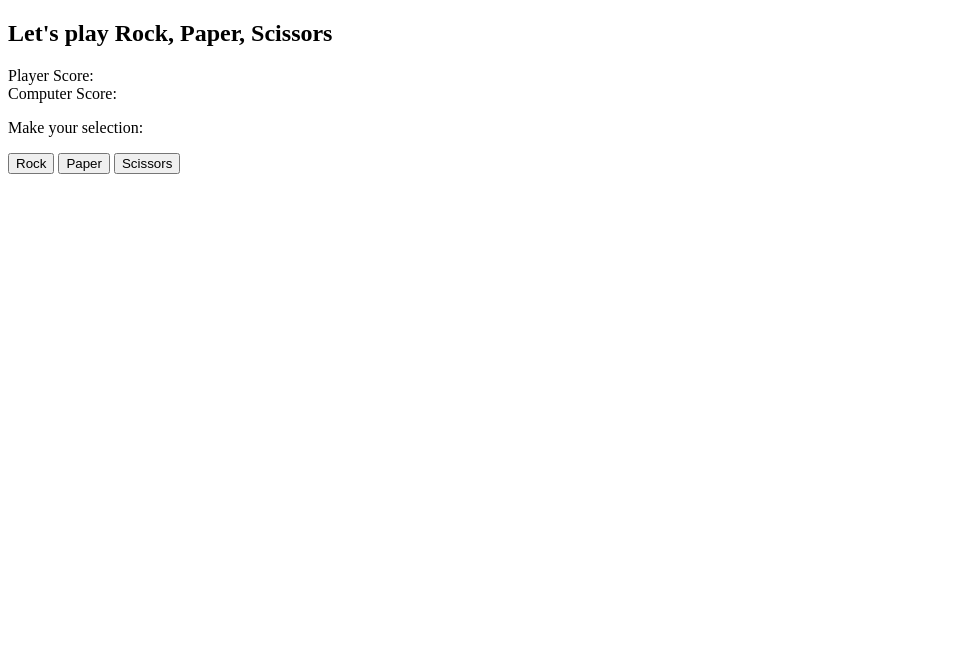
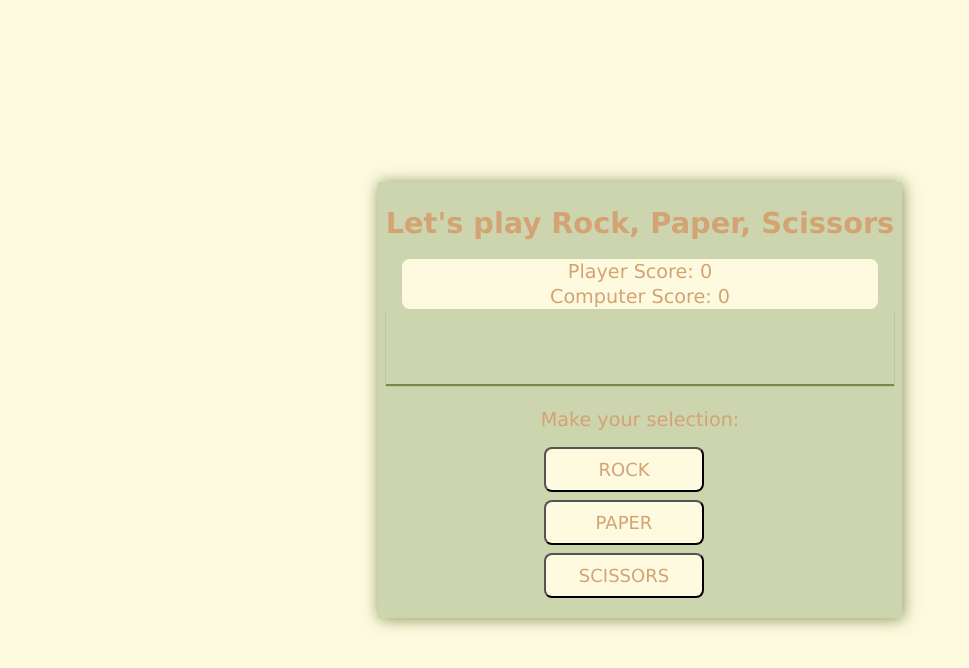
Before and after one commit to ninaxianson/rock-paper-scissor-console, a plain HTML site: page index.html in a window 1280 px wide. Shown: the whole page, without its empty margins (0-969 px from the left). Drawn offline with Linux system fonts and the light colour scheme.

Commit message:
update ui

```diff
--- a/index.html
+++ b/index.html
@@ -4,25 +4,29 @@
   <meta charset="UTF-8">
   <meta http-equiv="X-UA-Compatible" content="IE=edge">
   <meta name="viewport" content="width=device-width, initial-scale=1.0">
+  <link rel="stylesheet" href="styles.css">
   <title>Rock, Paper, Scissors Game</title>
   <script src="index.js" defer></script>
 </head>
 <body>
+  <div class="game-container">
   <section id="score-section">
     <h1>Let's play Rock, Paper, Scissors</h1>
     <div class="scores">
-      <div class="player-display">Player Score: <span class="player-score"></span></div>
-      <div class="computer-display">Computer Score: <span class="computer-score"></span></div>
+      <div class="player-display">Player Score: <span class="player-score score">0</span></div>
+      <div class="computer-display">Computer Score: <span class="computer-score score">0</span></div>
     </div>
-  </section>
-  <section id="player-choices">
-    <p>Make your selection:</p>
-    <button id="rock">Rock</button>
-    <button id="paper">Paper</button>
-    <button id="scissors">Scissors</button>
   </section>
   <section id="results">
     <div id="round-result"></div>
   </section>
+  <section id="player-choices">
+    <p>Make your selection:</p>
+    <button class="btn" id="rock">Rock</button>
+    <button class="btn" id="paper">Paper</button>
+    <button class="btn" id="scissors">Scissors</button>
+  </section>
+
+</div>
 </body>
 </html>
--- a/index.js
+++ b/index.js
@@ -49,13 +49,13 @@ const scoreRound = () => {
 const getGameWinner = () => {
   roundResult.innerText = result;
   if (pScore === 5 && cScore === 5) {
-    result = "It's a tied game! Play again!"
+    result = "The game ended in a draw!"
     reset()
   } else if ( pScore === 5 && cScore < 5) {
-    result = "You've won the game!! Make a selection to play again!";
+    result = "You won!";
     reset()
   } else if (cScore === 5 && pScore < 5) {
-    result = "The computer won! Play again."
+    result = "The computer won."
     reset()
   }
 }
--- /dev/null
+++ b/styles.css
@@ -0,0 +1,84 @@
+* {
+  box-sizing: border-box;
+  margin: 0;
+  padding: 0;
+}
+
+body {
+  align-items: center;
+  background-color: #fefae0;
+  color: #d4a373;
+  display: flex;
+  font-family: Verdana, Geneva, Tahoma, sans-serif;
+  font-size: 1.2rem;
+  height: 100vh;
+  justify-content: center;
+}
+
+.game-container {
+  background-color: #ccd5ae;
+  box-shadow: 1px 1px 15px 0px hsl(74, 45%, 30%, 75%);
+  max-width: 80%;
+  padding: .5rem;
+}
+
+h1 {
+  margin-bottom: 1.2rem;
+  margin-top: 1rem;
+  text-align: center;
+}
+
+.scores {
+  align-items: center;
+  background-color: #fefae0;
+  border-radius: 8px;
+  color: #d4a373;
+  display: flex;
+  flex-direction: column;
+  justify-content: space-around;
+  margin-inline: 1rem;
+  min-height: 50px;
+}
+
+#player-choices {
+  align-items: center;
+  display: flex;
+  flex-direction: column;
+  flex-wrap: no-wrap;
+  gap: .5rem;
+  justify-content: center;
+  margin-bottom: .75rem;
+}
+
+#player-choices p {
+  margin-bottom: .5rem;
+  margin-top: 1.5rem;
+}
+
+.btn {
+  background: #fefae0;
+  border-radius: 8px;
+  color: #d4a373;
+  font-family: inherit;
+  font-size: 18px;
+  margin-right: 2rem;
+  padding: 10px 20px 10px 20px;
+  text-decoration: none;
+  width: 10rem;
+  text-transform: uppercase;
+}
+
+.btn:hover {
+  background: #e9edc9;
+}
+
+#round-result {
+  align-items: center;
+  box-shadow: 0px 2px 1px 0px hsl(74, 45%, 30%, 75%);
+  color: rgba(255, 0, 0, 0.568);
+  display: flex;
+  justify-content: center;
+  line-height: 1.2;
+  min-height: 75px;
+  text-align: center;
+}
```
